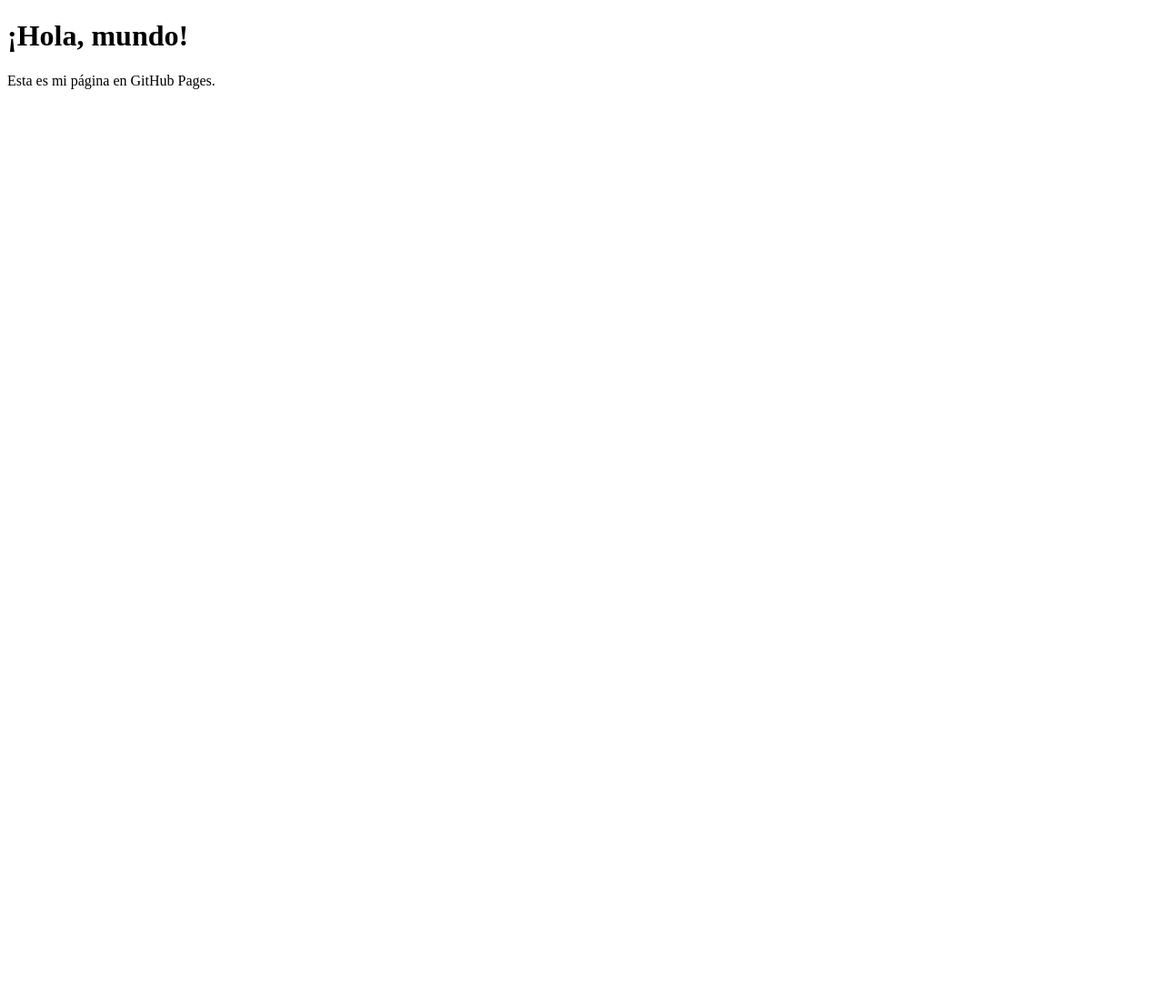
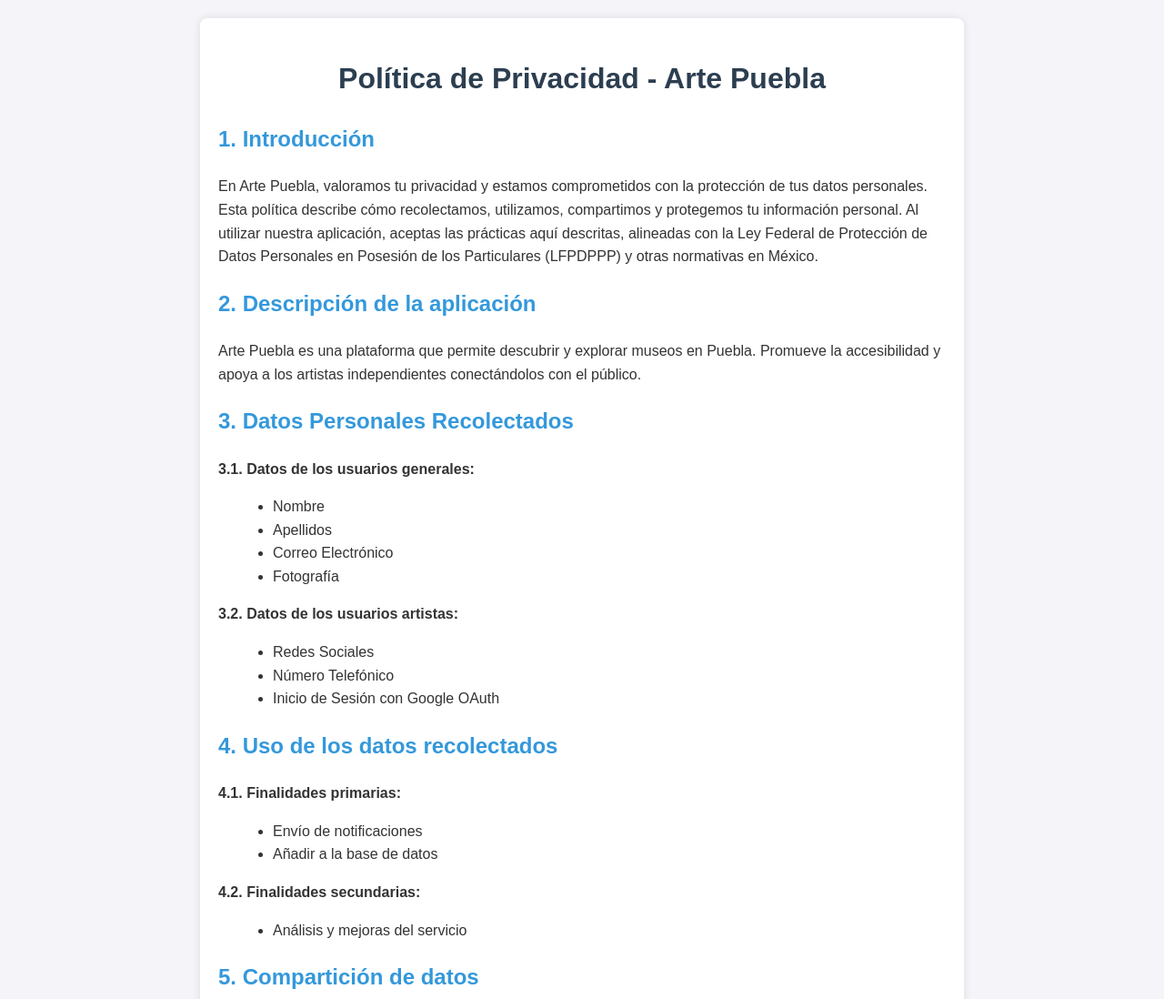
Before and after one commit to DILANESAU/ArtePueblaPage, a plain HTML site: page index.html in a window 1280 px wide. Shown: the top 1098 px of the page at 91% size. Before the commit the page ends 800 px from the top, so only its background shows below. Drawn offline with Linux system fonts and the light colour scheme.

Commit message:
Update index.html

```diff
--- a/index.html
+++ b/index.html
@@ -3,10 +3,121 @@
 <head>
     <meta charset="UTF-8">
     <meta name="viewport" content="width=device-width, initial-scale=1.0">
-    <title>Mi página en GitHub</title>
+    <title>Política de Privacidad - Arte Puebla</title>
+    <style>
+        /* Estilos generales */
+        body {
+            font-family: Arial, sans-serif;
+            line-height: 1.6;
+            color: #333;
+            background-color: #f4f4f9;
+            margin: 0;
+            padding: 0;
+        }
+        /* Contenedor principal */
+        .container {
+            max-width: 800px;
+            margin: 20px auto;
+            padding: 20px;
+            background-color: #ffffff;
+            box-shadow: 0 0 10px rgba(0, 0, 0, 0.1);
+            border-radius: 8px;
+        }
+        h1 {
+            text-align: center;
+            color: #2c3e50;
+        }
+        h2 {
+            color: #3498db;
+            margin-top: 20px;
+        }
+        /* Listas */
+        ul {
+            list-style-type: disc;
+            margin-left: 20px;
+        }
+        /* Enlaces */
+        a {
+            color: #3498db;
+            text-decoration: none;
+        }
+        a:hover {
+            text-decoration: underline;
+        }
+    </style>
 </head>
 <body>
-    <h1>¡Hola, mundo!</h1>
-    <p>Esta es mi página en GitHub Pages.</p>
+    <div class="container">
+        <h1>Política de Privacidad - Arte Puebla</h1>
+
+        <h2>1. Introducción</h2>
+        <p>En Arte Puebla, valoramos tu privacidad y estamos comprometidos con la protección de tus datos personales. Esta política describe cómo recolectamos, utilizamos, compartimos y protegemos tu información personal. Al utilizar nuestra aplicación, aceptas las prácticas aquí descritas, alineadas con la Ley Federal de Protección de Datos Personales en Posesión de los Particulares (LFPDPPP) y otras normativas en México.</p>
+
+        <h2>2. Descripción de la aplicación</h2>
+        <p>Arte Puebla es una plataforma que permite descubrir y explorar museos en Puebla. Promueve la accesibilidad y apoya a los artistas independientes conectándolos con el público.</p>
+
+        <h2>3. Datos Personales Recolectados</h2>
+        <p><strong>3.1. Datos de los usuarios generales:</strong></p>
+        <ul>
+            <li>Nombre</li>
+            <li>Apellidos</li>
+            <li>Correo Electrónico</li>
+            <li>Fotografía</li>
+        </ul>
+        <p><strong>3.2. Datos de los usuarios artistas:</strong></p>
+        <ul>
+            <li>Redes Sociales</li>
+            <li>Número Telefónico</li>
+            <li>Inicio de Sesión con Google OAuth</li>
+        </ul>
+
+        <h2>4. Uso de los datos recolectados</h2>
+        <p><strong>4.1. Finalidades primarias:</strong></p>
+        <ul>
+            <li>Envío de notificaciones</li>
+            <li>Añadir a la base de datos</li>
+        </ul>
+        <p><strong>4.2. Finalidades secundarias:</strong></p>
+        <ul>
+            <li>Análisis y mejoras del servicio</li>
+        </ul>
+
+        <h2>5. Compartición de datos</h2>
+        <p>No compartimos tus datos personales sin tu consentimiento, excepto cuando sea requerido por ley.</p>
+
+        <h2>6. Seguridad de los datos</h2>
+        <p>Implementamos medidas de seguridad como:</p>
+        <ul>
+            <li>Encriptación de datos sensibles</li>
+            <li>Almacenamiento seguro de tokens</li>
+            <li>Control de acceso basado en roles (RBAC)</li>
+            <li>Uso de variables de entorno</li>
+        </ul>
+
+        <h2>7. Derechos de los Usuarios</h2>
+        <p>Según la LFPDPPP, tienes derecho a:</p>
+        <ul>
+            <li>Acceso</li>
+            <li>Rectificación</li>
+            <li>Cancelación</li>
+            <li>Oposición</li>
+        </ul>
+        <p>Para ejercer estos derechos, contáctanos en: <a href="mailto:arte.puebla.contacts@gmail.com">arte.puebla.contacts@gmail.com</a></p>
+
+        <h2>8. Contacto</h2>
+        <p>Para dudas sobre esta política, contáctanos en: <a href="mailto:arte.puebla.contacts@gmail.com">arte.puebla.contacts@gmail.com</a></p>
+
+        <h2>9. Menores de edad</h2>
+        <p>No recolectamos conscientemente información de menores de 18 años. Si descubrimos datos sin consentimiento parental, los eliminaremos.</p>
+
+        <h2>10. Cambios a la política de privacidad</h2>
+        <p>Nos reservamos el derecho de realizar cambios a esta política y notificaremos mediante correo electrónico.</p>
+
+        <h2>11. Aceptación de los términos</h2>
+        <p>Al usar nuestra aplicación, aceptas los términos de esta política.</p>
+
+        <h2>12. Legislación aplicable</h2>
+        <p>Esta política se rige por las leyes de México.</p>
+    </div>
 </body>
 </html>
```
